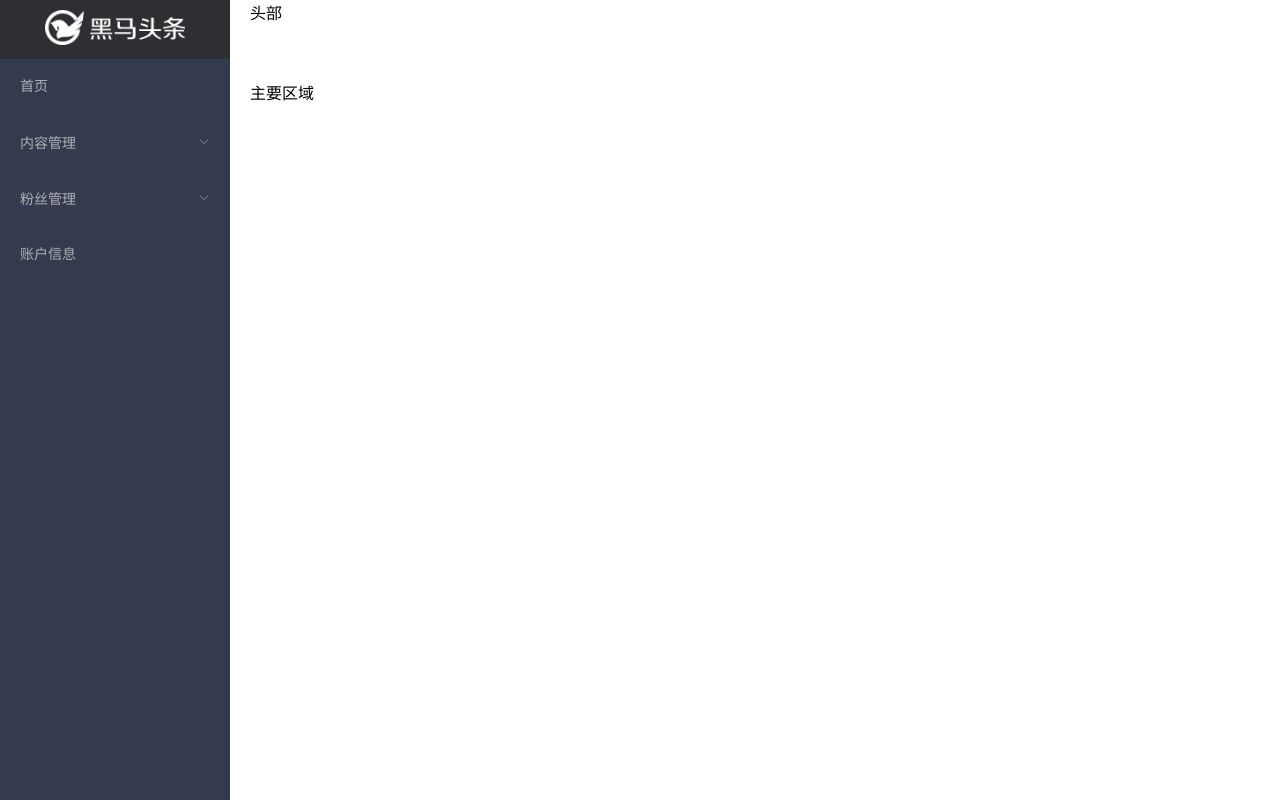
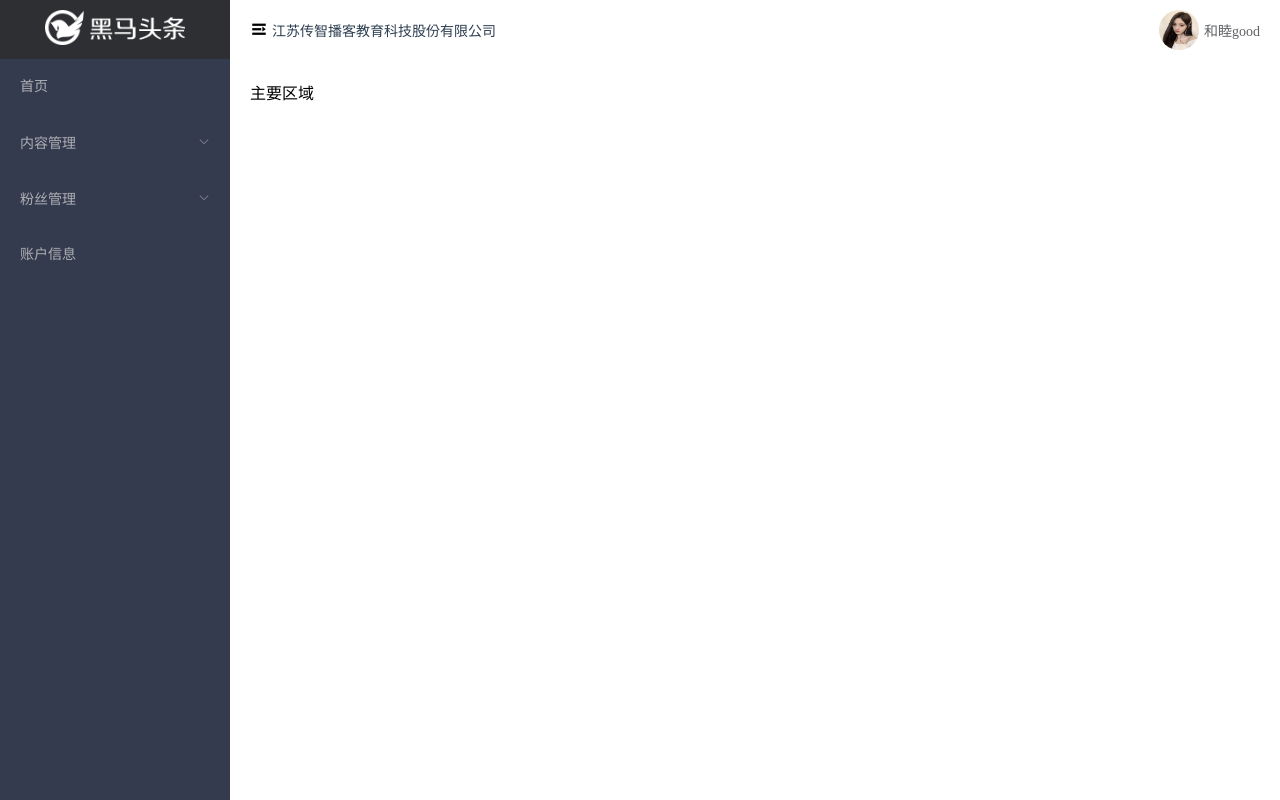
Before and after one commit to hemugood/hemutoutiao, a Vue app: page /#/home in a window 1280 px wide. Built offline with nearby package versions, Linux system fonts and the light colour scheme.

Commit message:
黑马头条PC-主页模块-头部信息查询

```diff
--- /dev/null
+++ b/src/components/home/layout-header.vue
@@ -0,0 +1,49 @@
+<template>
+  <el-row class="layout-header" type="flex" align="middle" justify="space-between">
+      <el-col class="left" :span="6">
+          <i class="el-icon-s-unfold"></i>
+          <span class="title">江苏传智播客教育科技股份有限公司</span>
+      </el-col>
+      <el-col class="right" :span="4">
+          <el-row type="flex" justify="end" align="middle">
+              <img src="../../assets/img/jjy.jpg" alt="">
+              <el-dropdown>
+                  <span>和睦good</span>
+                  <el-dropdown-menu slot="dropdown">
+                      <el-dropdown-item>个人信息</el-dropdown-item>
+                      <el-dropdown-item>GIT地址</el-dropdown-item>
+                      <el-dropdown-item>退出</el-dropdown-item>
+                  </el-dropdown-menu>
+              </el-dropdown>
+          </el-row>
+      </el-col>
+  </el-row>
+</template>
+
+<script>
+export default {
+
+}
+</script>
+
+<style lang="less" scoped>
+    .layout-header{
+        height: 60px;
+        .left{
+            font-size: 18px;
+            .title{
+                margin-left:4px;
+                color: #2c3e50;
+                font-size: 14px;
+            }
+        }
+        .right{
+            img {
+                width: 40px;
+                height: 40px;
+                border-radius: 50%;
+                margin-right:5px
+            }
+        }
+    }
+</style>
--- a/src/views/home/index.vue
+++ b/src/views/home/index.vue
@@ -4,7 +4,9 @@
     <layout-aside></layout-aside>
   </el-aside>
   <el-container>
-    <el-header>头部</el-header>
+    <el-header>
+      <layout-header></layout-header>
+    </el-header>
     <el-main>主要区域</el-main>
   </el-container>
 </el-container>
@@ -12,9 +14,12 @@
 
 <script>
 import layoutAside from '../../components/home/layout-aside'
+import layoutHeader from '../../components/home/layout-header'
 export default {
   components: {
-    'layout-aside': layoutAside
+    'layout-aside': layoutAside,
+    'layout-header': layoutHeader
+
   }
 }
 </script>
```
Also changed, not shown: src/assets/img/jjy.jpg (added).
